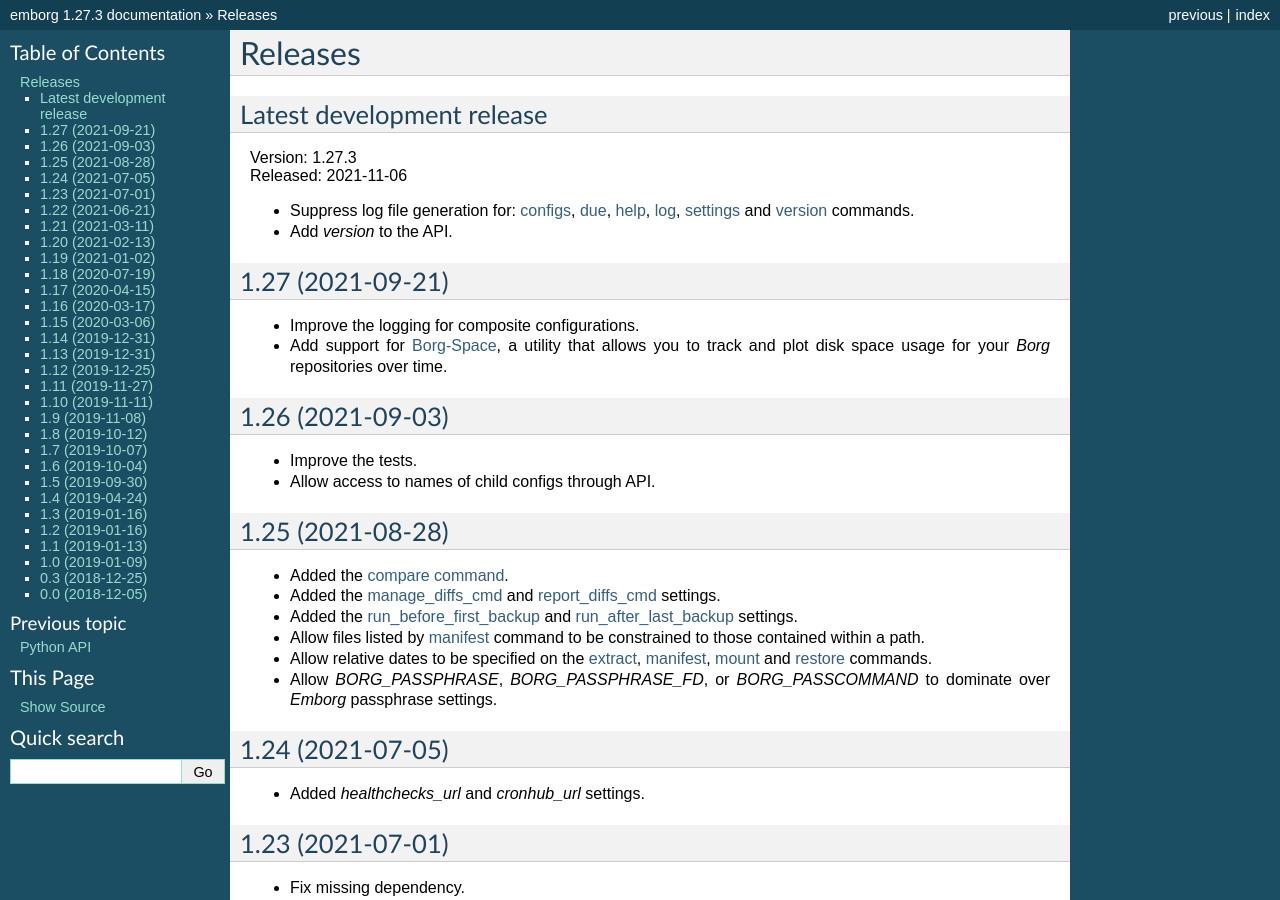
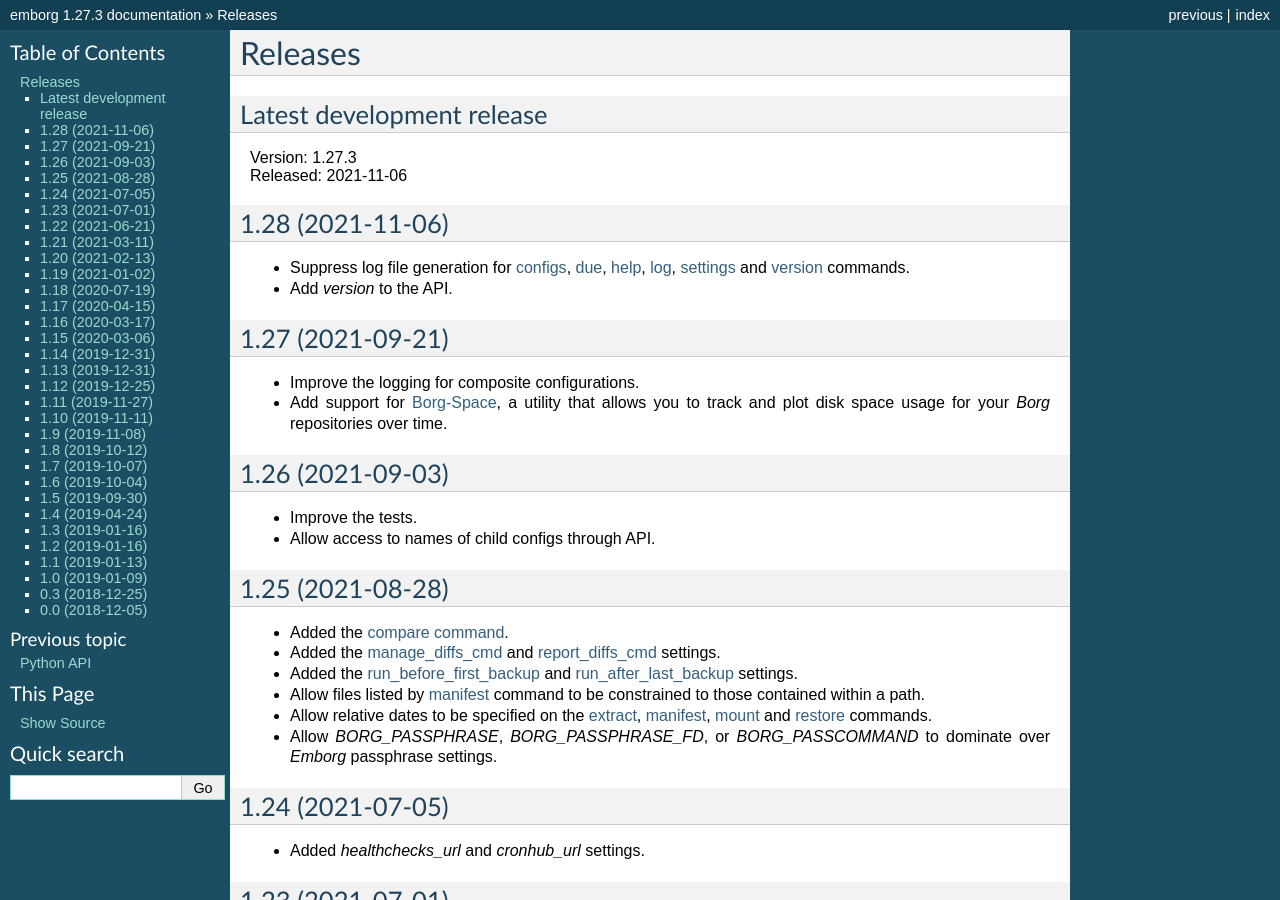
Before and after one commit to KenKundert/emborg, a Sphinx documentation site: the page built from doc/releases.rst, in a window 1280 px wide and 900 px high. Built offline with Sphinx 7.4.7, drawn with Linux system fonts in a browser that asks for light colours.

Commit message:
update release notes

```diff
--- a/doc/releases.rst
+++ b/doc/releases.rst
@@ -6,7 +6,10 @@
 | Version: 1.27.3
 | Released: 2021-11-06
 
-- Suppress log file generation for:
+
+1.28 (2021-11-06)
+-----------------
+- Suppress log file generation for
   :ref:`configs <configs>`,
   :ref:`due <due>`,
   :ref:`help <help>`,
```
